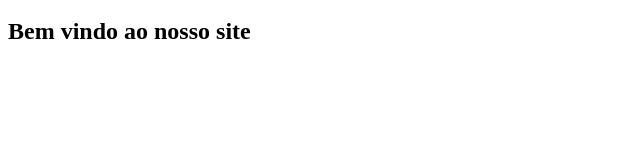
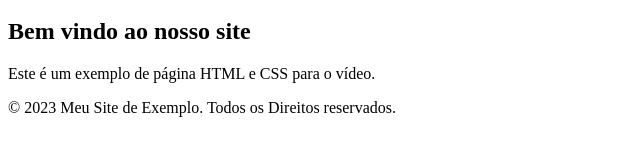
Before and after one commit to Beto2Franca/Outro-teste-Git, a plain HTML site: page index.html in a window 1280 px wide. Shown: the part 154-310 px from the top of the page, without its empty margins (0-640 px from the left). Drawn offline with Linux system fonts and the light colour scheme.

Commit message:
Update index.html

```diff
--- a/index.html
+++ b/index.html
@@ -21,7 +21,11 @@
 
     <section class="conteudo">
         <h2>Bem vindo ao nosso site</h2>
-        <p></p>
+        <p>Este é um exemplo de página HTML e CSS para o vídeo.</p>
     </section>
+
+    <footer>
+        <p>&copy; 2023 Meu Site de Exemplo. Todos os Direitos reservados.</p>
+    </footer>
 </body>
 </html>
```
